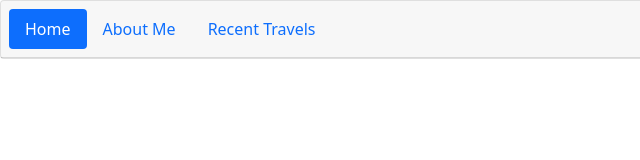
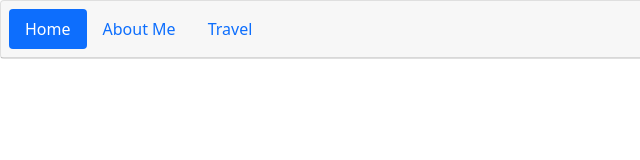
Before and after one commit to NuzhatJ/nuz.github.io, a plain HTML site: page travel.html in a window 1280 px wide. Shown: the full height of the page, 0-640 px from the left. Drawn offline with nearby package versions, Linux system fonts and the light colour scheme.

Commit message:
Update travel.html

```diff
--- a/travel.html
+++ b/travel.html
@@ -16,7 +16,7 @@
 		        <a class="nav-link" href="aboutme.html">About Me</a>
 		      </li>
 		      <li class="nav-item">
-		        <a class="nav-link" href="travel.html">Recent Travels</a>
+		        <a class="nav-link" href="travel.html">Travel</a>
 		      </li>
 		    </ul>
 		  </div>
```
